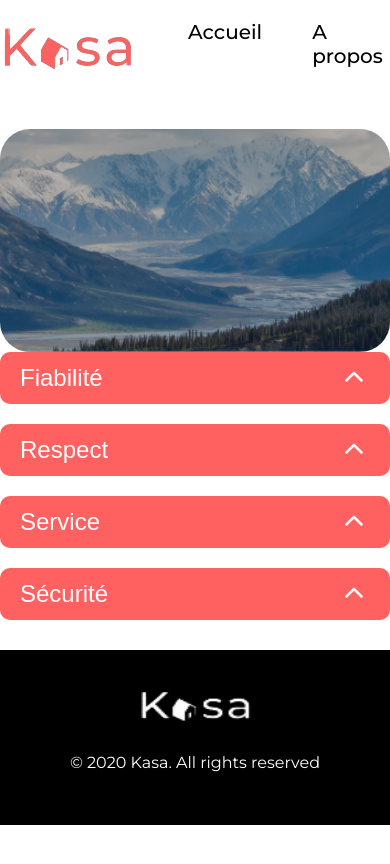
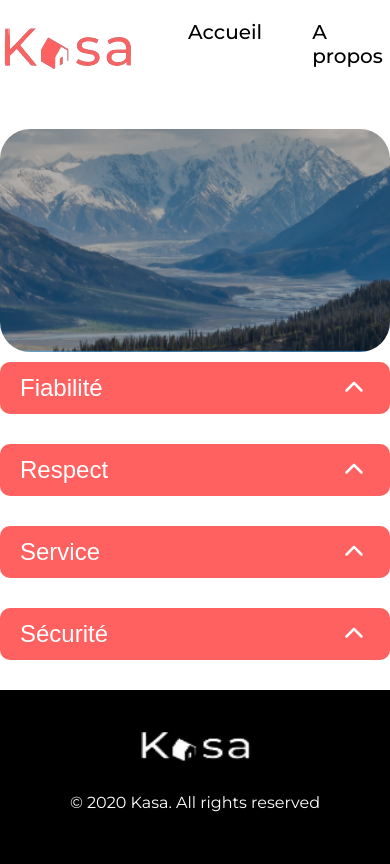
Before and after one commit to danou85/Kasa, a React (Vite) app: page /apropos in a window 390 px wide. Built offline with nearby package versions, Linux system fonts and the light colour scheme.

Commit message:
modif css

```diff
--- a/src/App.css
+++ b/src/App.css
@@ -2,7 +2,6 @@ body {
   max-width: 1440px;
   margin: auto;
   position: relative;
-
   font-family: 'Montserrat', sans-serif;
   }
   /* Media query pour les écrans de 768 pixels de largeur ou moins (mode mobile) */
--- a/src/composant/banner.css
+++ b/src/composant/banner.css
@@ -31,5 +31,7 @@
    .banner {
     width: 100%;
    }
+  .collapse{
 
+  }
 }
--- a/src/composant/descriptif.css
+++ b/src/composant/descriptif.css
@@ -44,3 +44,9 @@
     position: relative;
     padding-right: 20px;
   }
+
+
+
+.apropos .collapse{
+  margin-top: 10px;
+}
--- a/src/page/accueil.jsx
+++ b/src/page/accueil.jsx
@@ -10,7 +10,7 @@ import Navigation from '../composant/Header';
 
 function Home () {
     return (
-        <div>
+        <div className='home'>
             <Banner title="chez vous , partout et ailleur" image= "banner-1"/>
             <Card/>
         </div>
--- a/src/page/apropos.jsx
+++ b/src/page/apropos.jsx
@@ -6,7 +6,7 @@ import Description from '../composant/descriptif'
 
 const Apropos = () => {
     return(
-        <div>
+        <div className='apropos'>
             <Banner image="banner-2"/>
             <Description/>
         </div>
--- a/src/page/location.jsx
+++ b/src/page/location.jsx
@@ -33,7 +33,7 @@ const Location = () => {
 
   // Rendu du composant Location
   return (
-    <div>
+    <div className='location'>
       <Carousel images={logement.pictures}/>
       <Titrelocation
         title={logement.title}
```
Also changed, not shown: src/composant/footer.css (line endings or trailing spaces), src/page/erreur.jsx (line endings or trailing spaces).
